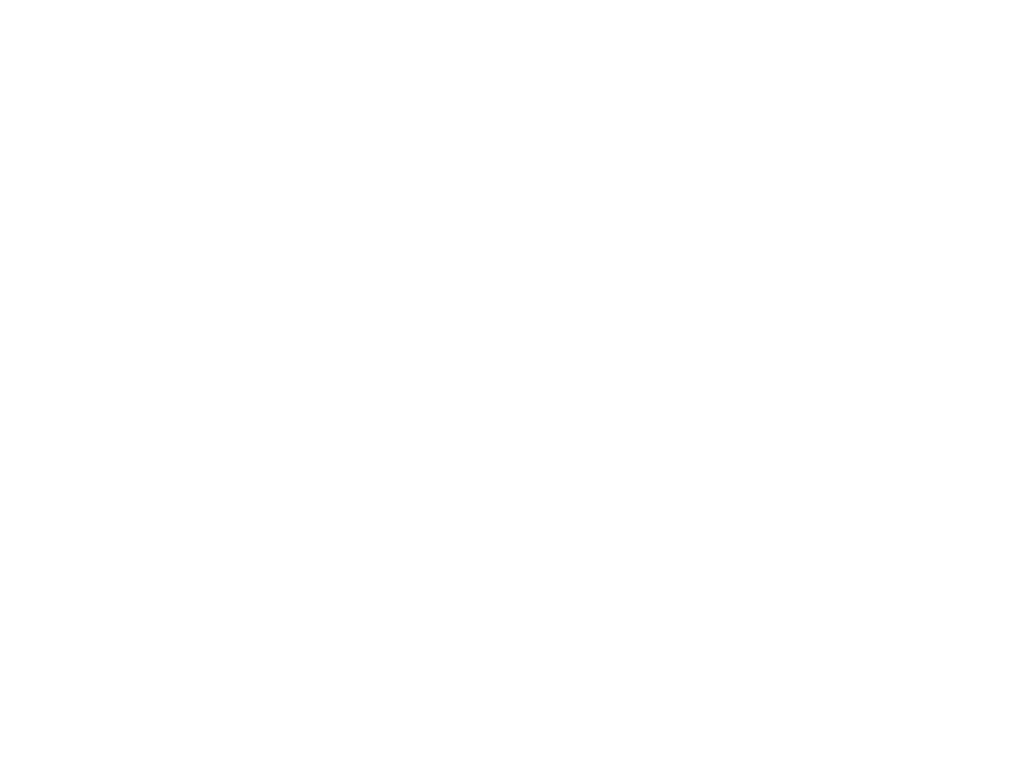
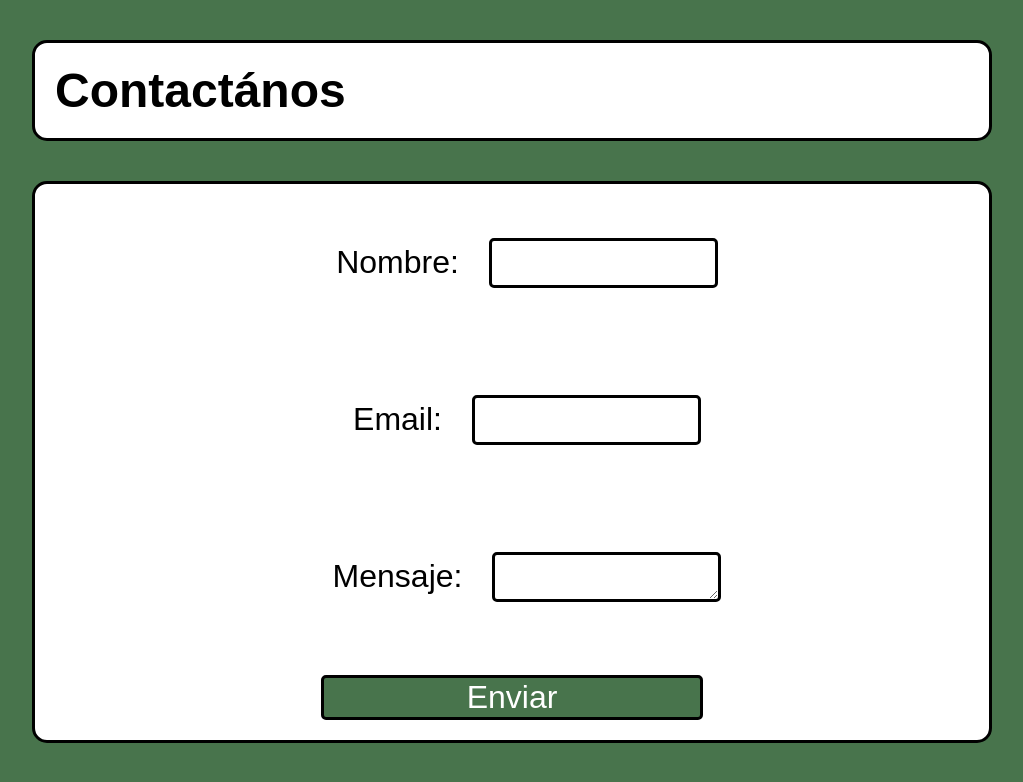
Before and after one commit to rubenzapato/repo, a plain HTML site: page form.html in a window 1280 px wide. Shown: the whole page, without its empty margins (128-1151 px from the left). Drawn offline with Linux system fonts and the light colour scheme; a web font is replaced by a local one.

Commit message:
Creacion de forms, agregue alts

```diff
--- a/form.html
+++ b/form.html
@@ -0,0 +1,36 @@
+<!DOCTYPE html>
+<html lang="es">
+<head>
+    <meta charset="UTF-8">
+    <meta name="viewport" content="width=device-width, initial-scale=1.0">
+    <link rel="preconnect" href="https://fonts.googleapis.com">
+    <link rel="preconnect" href="https://fonts.gstatic.com" crossorigin>
+    <link href="https://fonts.googleapis.com/css2?family=Signika+Negative&display=swap" rel="stylesheet">
+    <link rel="stylesheet" href="styles/formS.css">
+    <title>Contactános</title>
+</head>
+<body>
+    <section class="title">
+        <h1>Contactános</h1>
+    </section>
+    <section class="form">
+        <form id="contact_form">
+            <div>
+                <label for="nombre" placeholder="Jane">Nombre:</label>
+                <input type="text" id="nombre" name="nombre" required>
+            </div>
+            <div>
+                <label for="email" placeholder="adam@email.com">Email:</label>
+                <input type="email" id="email" name="email" required>
+            </div>
+            <div>
+                <label for="mensaje" placeholder="¡Hola!, me gustaría...">Mensaje:</label>
+                <textarea id="mensaje" name="mensaje" rows="4" required></textarea>
+            </div>
+            <button type="submit">Enviar</button>
+          </form>
+
+    </section>
+
+</body>
+</html>
--- /dev/null
+++ b/styles/formS.scss
@@ -0,0 +1,94 @@
+$color-fondo-claro: white;
+$color-de-letra: #48744C;
+*{
+    padding: 0;
+    margin: 0;
+    font-family: 'Signika Negative', sans-serif;
+    box-sizing: border-box;
+}
+body{
+    background-color: $color-de-letra;
+    display: flex;
+    flex-direction: column;
+    align-items: center;
+    justify-content: center ;
+
+}
+
+.title{
+    width: clamp(200px, 75vw, 1500px);
+    border: 3px solid black;
+    border-radius: 15px;
+    background-color: $color-fondo-claro;
+    margin: 40px;
+
+        h1{
+        padding: 20px;
+        font-size: 3rem;
+
+    }
+
+}
+.form{
+    width: clamp(200px, 75vw, 1500px);
+    min-height: 500px;
+    border: 3px solid black;
+    border-radius: 15px;
+    background-color: $color-fondo-claro;
+    form{
+        display: flex;
+        flex-direction: column;
+        align-items: center;
+        justify-content: center;
+        div{
+            width: 60%;
+            margin: 30px;
+            display: flex;
+            align-items: center;
+            justify-content: center;
+            label{
+                font-size: 2rem;
+                margin: 30px;
+            }
+            input, textarea{
+                width: clamp(200px, 40%, 500px);
+                height: 50px;
+                border-radius: 5px;
+                font-size: 2rem;
+                border: 3px solid black;
+
+            }
+
+
+        }
+        button{
+            width: clamp(200px, 40%, 500px);
+            background-color: #48744C;
+            border: 3px solid black;
+            border-radius: 5px;
+            color: white;
+            transition: 0.5s ease-in-out;
+            height: 45px;
+            margin: 20px auto;
+            font-size: 2rem;
+
+        }
+        button:hover{
+            background-color: white;
+            color: $color-de-letra;
+
+        }
+
+    }
+}
+
+
+@media screen and (max-width: 666px) {
+
+    div{
+        display: flex;
+        flex-direction: column;
+        justify-content: center;
+        align-items: center;
+    }
+}
```
Also changed, not shown: index.html (+5 -4 lines), styles/formS.css (added), styles/formS.min.css (added), styles/hello.css, styles/stylewall.css, 3 other files.
